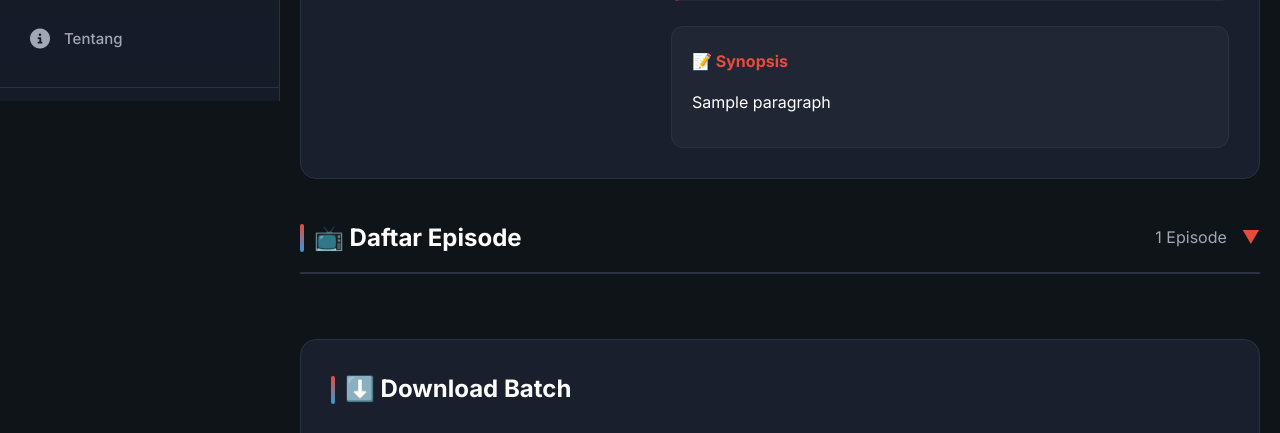
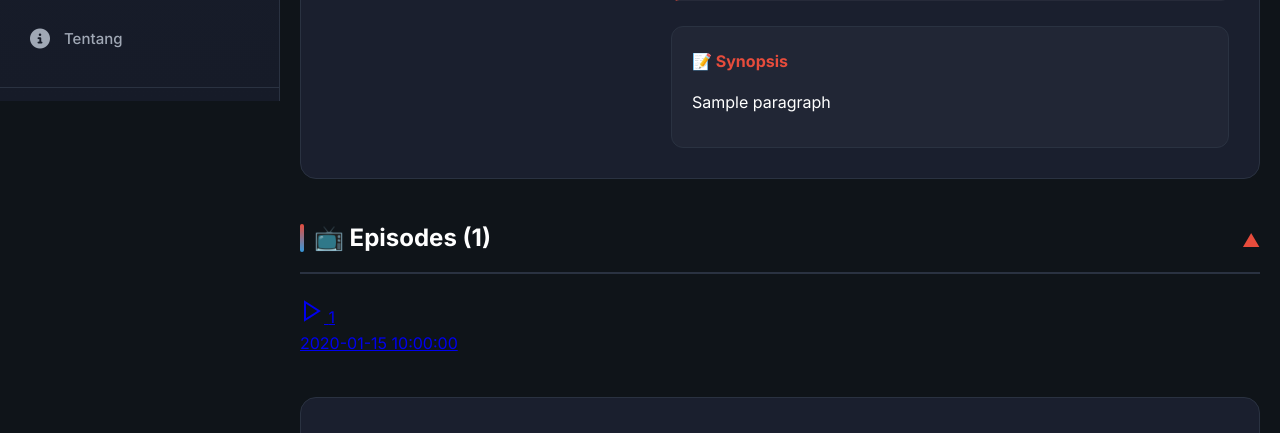
Before and after one commit to RMBLOGG/DAYYSTREAM, a Flask app: page /batch/1 in a window 1280 px wide. Shown: the part 699-1132 px from the top of the page. Run offline with Flask 3, Linux system fonts and the light colour scheme; a database or web service that is not in the repository returns one stand-in record (values such as "Sample title"); data that the repository does not hold is empty.

Commit message:
Add files via upload

```diff
--- a/templates/anime_detail.html
+++ b/templates/anime_detail.html
@@ -124,23 +124,25 @@
     {% if anime.episodeList %}
     <section class="section">
         <div class="section-header episode-header" onclick="toggleEpisodeList()">
-            <h2 class="section-title">📺 Daftar Episode</h2>
-            <div style="display: flex; align-items: center; gap: 15px;">
-                <span style="color: var(--text-secondary);">{{ anime.episodeList|length }} Episode</span>
-                <span class="episode-toggle" id="episodeToggle">▼</span>
-            </div>
+            <h2 class="section-title">📺 Episodes ({{ anime.episodeList|length }})</h2>
+            <span class="episode-toggle" id="episodeToggle">▼</span>
         </div>
 
         <div class="episode-list-wrapper" id="episodeListWrapper">
-            <div class="episode-list">
+            <div class="episode-grid">
                 {% for episode in anime.episodeList|reverse %}
-                <a href="/episode/{{ episode.episodeId }}" class="episode-item">
-                    <span class="episode-title">
-                        {{ episode.title if episode.title else episode.episodeId }}
-                    </span>
-                    <span class="episode-date">
-                        {{ episode.releaseDate if episode.releaseDate else (episode.date if episode.date else '') }}
-                    </span>
+                <a href="/episode/{{ episode.episodeId }}" class="episode-card">
+                    <div class="episode-number">
+                        <svg width="24" height="24" viewBox="0 0 24 24" fill="none" stroke="currentColor" stroke-width="2">
+                            <polygon points="5 3 19 12 5 21 5 3"></polygon>
+                        </svg>
+                        <span>{{ loop.revindex }}</span>
+                    </div>
+                    <div class="episode-info">
+                        <div class="episode-date-small">
+                            {{ episode.releaseDate if episode.releaseDate else (episode.date if episode.date else '') }}
+                        </div>
+                    </div>
                 </a>
                 {% endfor %}
             </div>
@@ -235,6 +237,30 @@
 </style>
 
 <script>
+// Toggle Episode List Function
+function toggleEpisodeList() {
+    const wrapper = document.getElementById('episodeListWrapper');
+    const toggle = document.getElementById('episodeToggle');
+
+    if (wrapper.classList.contains('open')) {
+        wrapper.classList.remove('open');
+        toggle.classList.remove('open');
+    } else {
+        wrapper.classList.add('open');
+        toggle.classList.add('open');
+    }
+}
+
+// Auto open on page load
+document.addEventListener('DOMContentLoaded', function() {
+    const wrapper = document.getElementById('episodeListWrapper');
+    const toggle = document.getElementById('episodeToggle');
+    if (wrapper && toggle) {
+        wrapper.classList.add('open');
+        toggle.classList.add('open');
+    }
+});
+
 // Parse anime data safely - Extract animeId from URL since API doesn't provide it
 (function() {
     const urlPath = window.location.pathname;
@@ -272,15 +298,4 @@
 {% endblock %}
 
 {% block extra_js %}
-<script>
-function toggleEpisodeList() {
-    const wrapper = document.getElementById('episodeListWrapper');
-    const toggle = document.getElementById('episodeToggle');
-
-    if (wrapper && toggle) {
-        wrapper.classList.toggle('open');
-        toggle.classList.toggle('open');
-    }
-}
-</script>
 {% endblock %}
```
